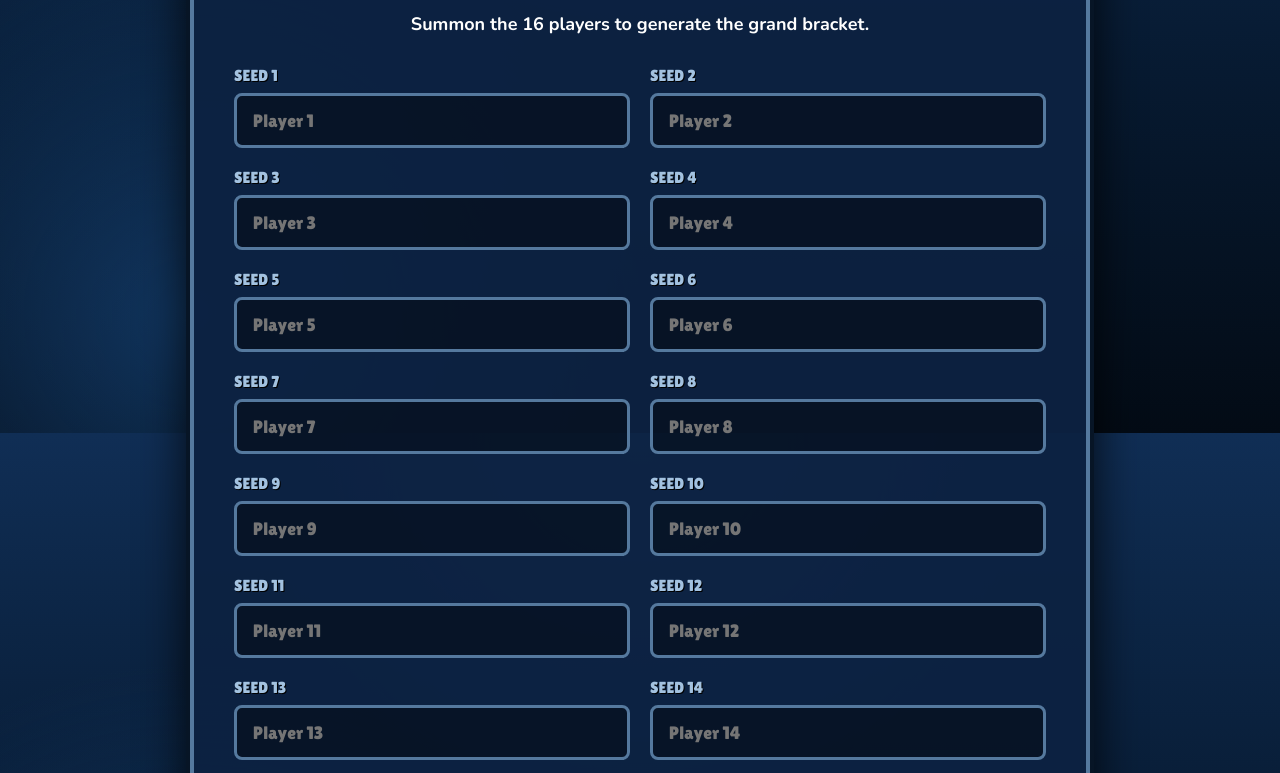
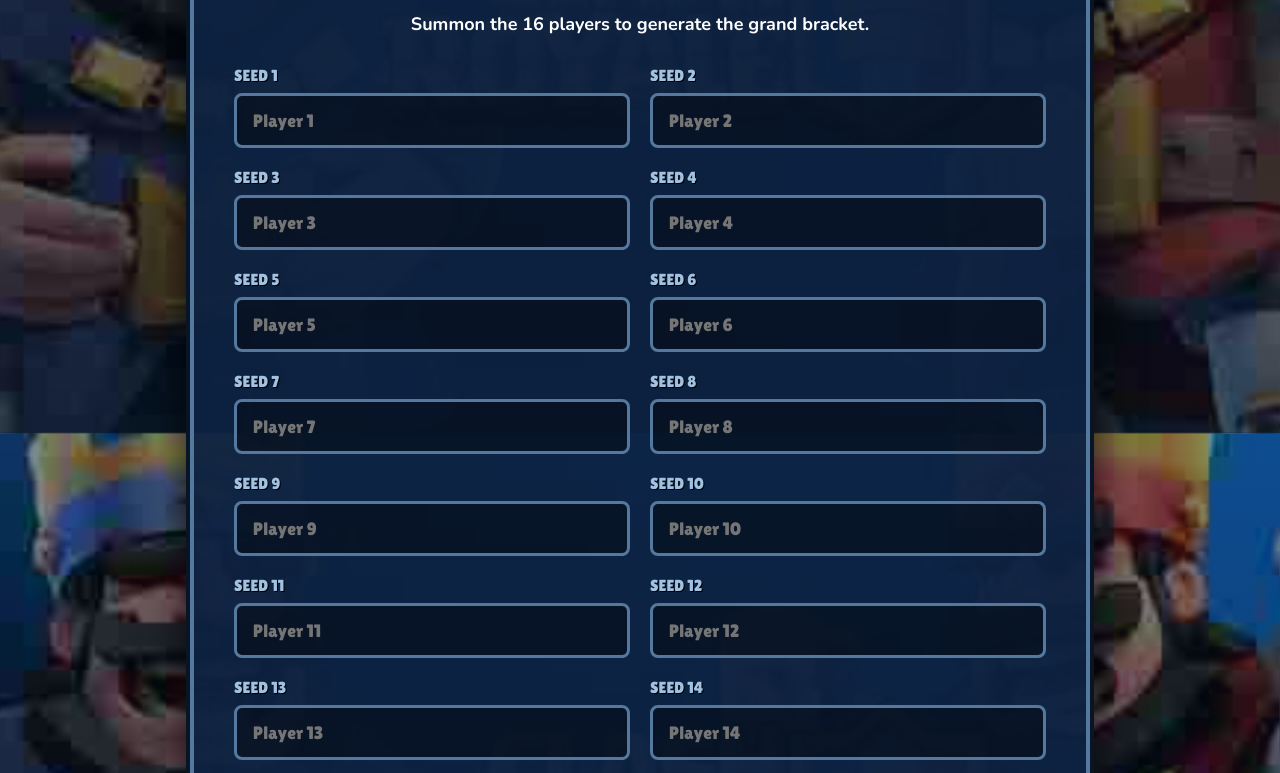
Before and after one commit to PushkarPal/CR-Tournament, a website: page live-bracket/public/index.html in a window 1280 px wide. Shown: the part 367-1140 px from the top of the page. Drawn offline with nearby package versions, Linux system fonts and the light colour scheme.

Commit message:
Use Clash Royale image as bracket background

```diff
--- a/live-bracket/public/style.css
+++ b/live-bracket/public/style.css
@@ -22,10 +22,8 @@ body {
   font-family: var(--font-body);
   color: var(--text-main);
   background:
-    radial-gradient(circle at 50% 0%, rgba(34, 86, 145, .75), transparent 38%),
-    radial-gradient(circle at 15% 85%, rgba(20, 62, 110, .8), transparent 35%),
-    linear-gradient(180deg, #102e55 0%, #071a31 55%, #030b15 100%);
-  background-attachment: fixed;
+    linear-gradient(rgba(3, 12, 25, 0.48), rgba(3, 12, 25, 0.72)),
+    url('./cr-bg.jpg') center center / cover no-repeat fixed;
   overflow-x: auto;
 }
 
```
